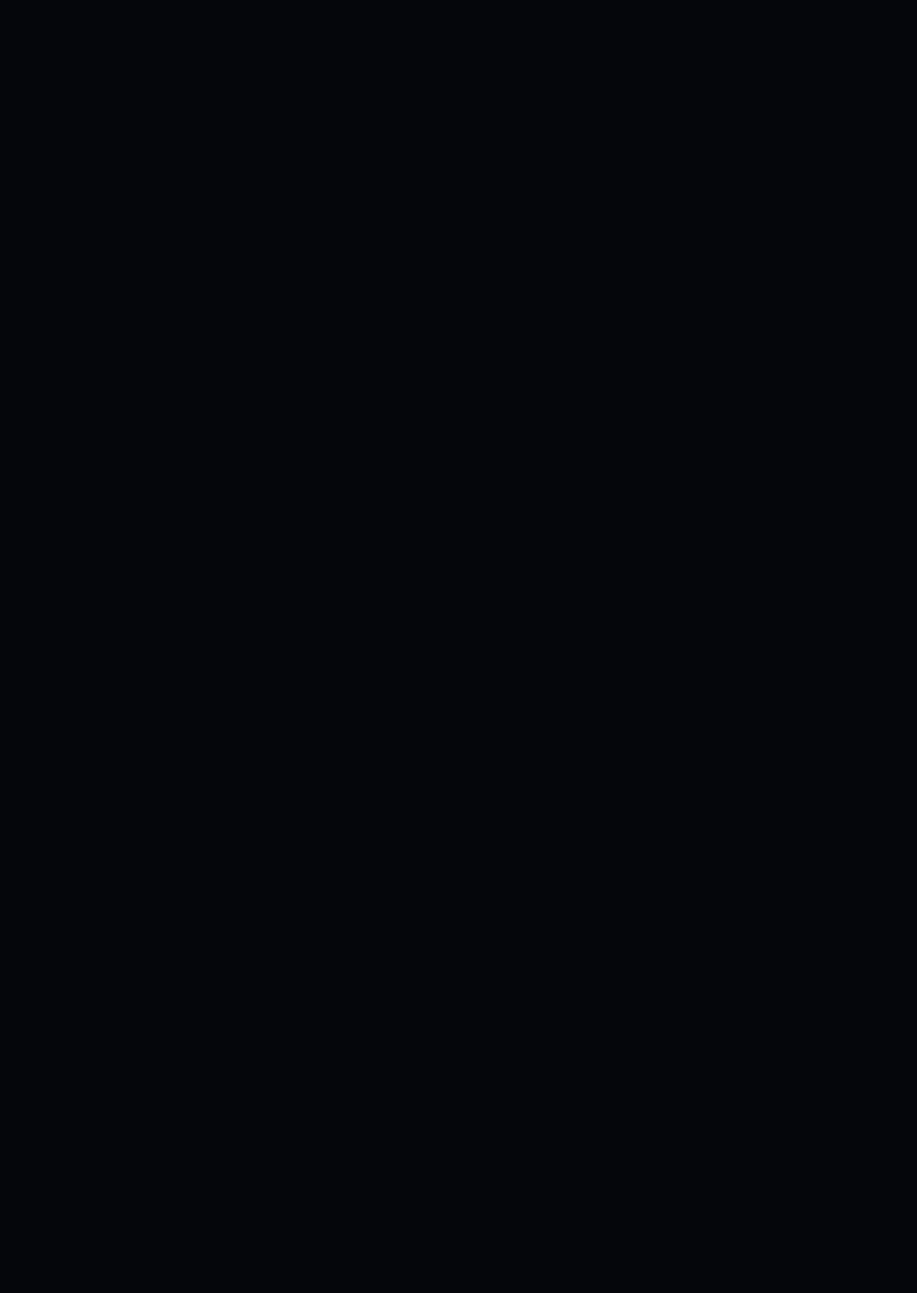
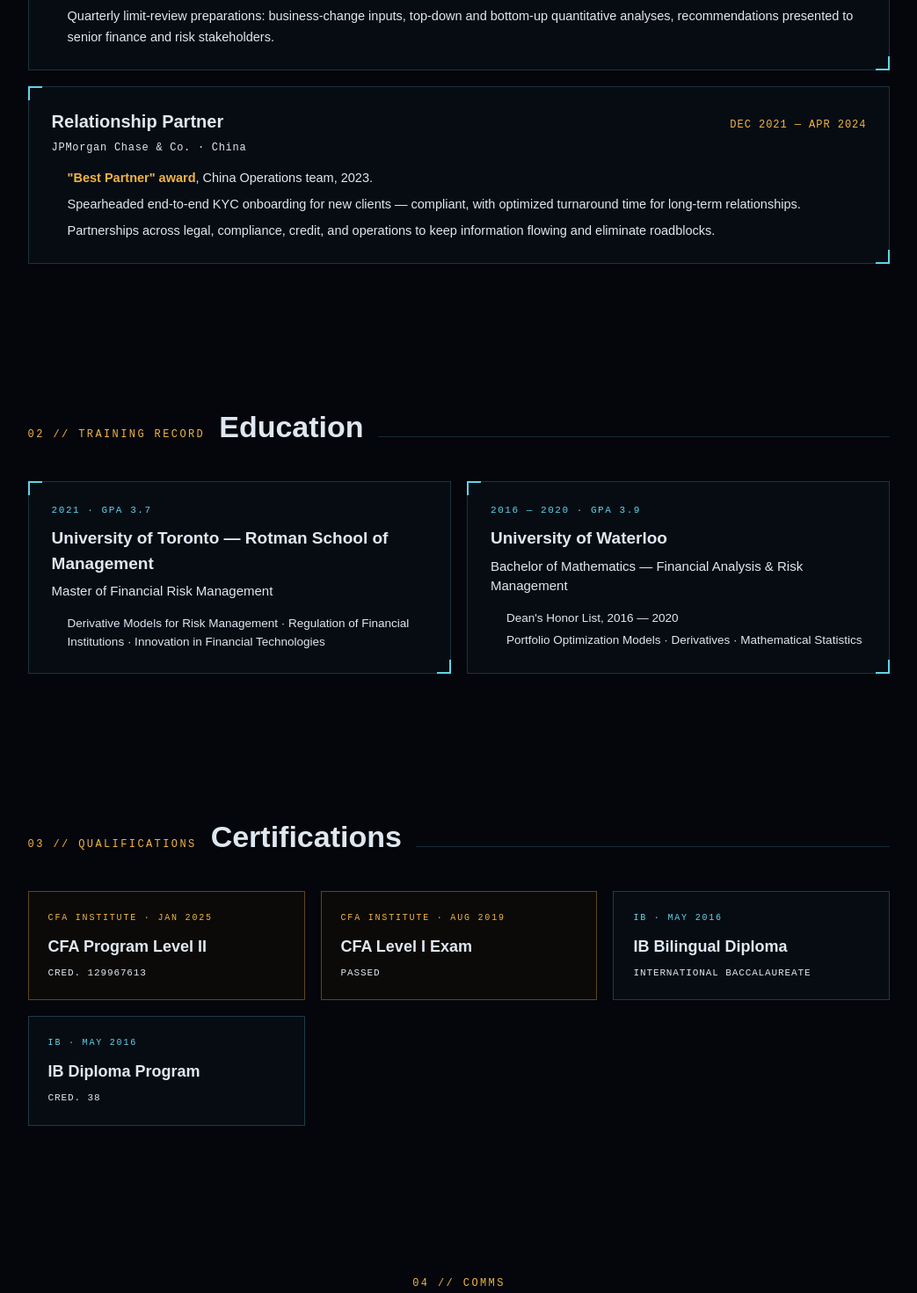
Before and after one commit to DanielZFLiu/bro, a SvelteKit app: page / in a window 1280 px wide. Shown: the part 1320-2790 px from the top of the page at 88% size, without its empty margins (118-1161 px from the left). Before the commit the page ends 862 px from the top, so only its background shows below. Built offline with nearby package versions, Linux system fonts and the light colour scheme.

Commit message:
+ experience, education, certifications, comms sections

```diff
--- /dev/null
+++ b/src/lib/sections/Certifications.svelte
@@ -0,0 +1,76 @@
+<script lang="ts">
+	import { certs } from '../profile';
+	import SectionHeading from './SectionHeading.svelte';
+</script>
+
+<section id="certs">
+	<SectionHeading index="03" tag="QUALIFICATIONS" title="Certifications" />
+	<div class="cards">
+		{#each certs as cert (cert.title)}
+			<article class={cert.tone}>
+				<div class="issuer">{cert.issuer}</div>
+				<h3>{cert.title}</h3>
+				<div class="detail">{cert.detail}</div>
+			</article>
+		{/each}
+	</div>
+</section>
+
+<style lang="scss">
+	@use '../../styles/mixins' as *;
+
+	section {
+		padding: 80px 7vw;
+		max-width: 1160px;
+		margin: 0 auto;
+
+		@include below($bp-md) {
+			padding: 56px 6vw;
+		}
+	}
+
+	.cards {
+		display: grid;
+		grid-template-columns: repeat(auto-fit, minmax(min(240px, 100%), 1fr));
+		gap: 18px;
+	}
+
+	article {
+		padding: 22px;
+
+		&.amber {
+			border: 1px solid rgb(240 180 69 / 0.35);
+			background: rgb(20 15 6 / 0.5);
+
+			.issuer {
+				color: var(--color-amber);
+			}
+		}
+
+		&.cyan {
+			border: 1px solid rgb(110 200 230 / 0.25);
+			background: rgb(9 14 23 / 0.72);
+
+			.issuer {
+				color: var(--color-cyan);
+			}
+		}
+	}
+
+	.issuer {
+		@include mono-label(10px, 0.18em);
+		margin-bottom: 12px;
+	}
+
+	h3 {
+		font-family: var(--font-display);
+		font-weight: 600;
+		font-size: 18px;
+		margin: 0 0 8px;
+	}
+
+	.detail {
+		@include mono-label(11px, 0.08em);
+		color: var(--color-dim);
+	}
+</style>
--- /dev/null
+++ b/src/lib/sections/Comms.svelte
@@ -0,0 +1,83 @@
+<script lang="ts">
+	import { comms } from '../profile';
+</script>
+
+<section id="comms">
+	<div class="tag">04 // COMMS</div>
+	<h2>Open a channel</h2>
+	<p>{comms.blurb}</p>
+	<div class="links">
+		<a class="primary" href="mailto:{comms.email}">✉ {comms.email.toUpperCase()}</a>
+		<a class="secondary" href={comms.linkedin} target="_blank" rel="noopener external"
+			>LINKEDIN ↗</a
+		>
+	</div>
+</section>
+
+<style lang="scss">
+	@use '../../styles/mixins' as *;
+
+	section {
+		padding: 90px 7vw 70px;
+		max-width: 760px;
+		margin: 0 auto;
+		text-align: center;
+
+		@include below($bp-md) {
+			padding: 60px 6vw 50px;
+		}
+	}
+
+	.tag {
+		@include mono-label(12px, 0.2em);
+		color: var(--color-amber);
+		margin-bottom: 14px;
+	}
+
+	h2 {
+		font-family: var(--font-display);
+		font-weight: 700;
+		font-size: clamp(30px, 5vw, 38px);
+		margin: 0 0 12px;
+	}
+
+	p {
+		color: var(--color-slate);
+		font-size: 16px;
+		margin: 0 0 32px;
+	}
+
+	.links {
+		display: flex;
+		justify-content: center;
+		flex-wrap: wrap;
+		gap: 14px;
+	}
+
+	a {
+		@include mono-label(13px, 0.08em);
+		padding: 13px 24px;
+		overflow-wrap: anywhere;
+	}
+
+	.primary {
+		border: 1px solid var(--color-cyan);
+		color: var(--color-cyan);
+		background: rgb(98 211 232 / 0.06);
+
+		&:hover {
+			background: rgb(98 211 232 / 0.16);
+			color: var(--color-cyan-bright);
+		}
+	}
+
+	.secondary {
+		border: 1px solid rgb(143 161 179 / 0.4);
+		color: var(--color-steel);
+
+		&:hover {
+			border-color: var(--color-cyan);
+			color: var(--color-cyan-bright);
+		}
+	}
+</style>
--- /dev/null
+++ b/src/lib/sections/Education.svelte
@@ -0,0 +1,82 @@
+<script lang="ts">
+	import { schools } from '../profile';
+	import SectionHeading from './SectionHeading.svelte';
+</script>
+
+<section id="edu">
+	<SectionHeading index="02" tag="TRAINING RECORD" title="Education" />
+	<div class="cards">
+		{#each schools as school (school.name)}
+			<article>
+				<div class="meta">{school.meta}</div>
+				<h3>{school.name}</h3>
+				<div class="degree">{school.degree}</div>
+				<ul>
+					{#each school.notes as note (note)}
+						<li>{note}</li>
+					{/each}
+				</ul>
+			</article>
+		{/each}
+	</div>
+</section>
+
+<style lang="scss">
+	@use '../../styles/mixins' as *;
+
+	section {
+		padding: 80px 7vw;
+		max-width: 1160px;
+		margin: 0 auto;
+
+		@include below($bp-md) {
+			padding: 56px 6vw;
+		}
+	}
+
+	.cards {
+		display: grid;
+		grid-template-columns: repeat(auto-fit, minmax(min(320px, 100%), 1fr));
+		gap: 18px;
+	}
+
+	article {
+		@include corner-brackets;
+		border: 1px solid rgb(110 200 230 / 0.2);
+		background: rgb(9 14 23 / 0.72);
+		padding: 24px 26px;
+
+		@include below($bp-sm) {
+			padding: 18px 16px;
+		}
+	}
+
+	.meta {
+		@include mono-label(11px, 0.14em);
+		color: var(--color-cyan);
+		margin-bottom: 10px;
+	}
+
+	h3 {
+		font-family: var(--font-display);
+		font-weight: 600;
+		font-size: 19px;
+		margin: 0 0 6px;
+	}
+
+	.degree {
+		color: var(--color-steel);
+		font-size: 15px;
+		margin-bottom: 14px;
+	}
+
+	ul {
+		margin: 0;
+		padding-left: 18px;
+		color: var(--color-slate);
+		font-size: 13.5px;
+		line-height: 1.6;
+		display: grid;
+		gap: 4px;
+	}
+</style>
--- /dev/null
+++ b/src/lib/sections/Experience.svelte
@@ -0,0 +1,91 @@
+<script lang="ts">
+	import { jobs } from '../profile';
+	import SectionHeading from './SectionHeading.svelte';
+</script>
+
+<section id="exp">
+	<SectionHeading index="01" tag="MISSION LOG" title="Experience" />
+	<div class="cards">
+		{#each jobs as job (job.title)}
+			<article>
+				<div class="head">
+					<h3>{job.title}</h3>
+					<span class="period">{job.period}</span>
+				</div>
+				<div class="org">{job.org}</div>
+				<ul>
+					{#each job.bullets as bullet (bullet)}
+						<!-- eslint-disable-next-line svelte/no-at-html-tags -- static in-repo copy, never user input -->
+						<li>{@html bullet}</li>
+					{/each}
+				</ul>
+			</article>
+		{/each}
+	</div>
+</section>
+
+<style lang="scss">
+	@use '../../styles/mixins' as *;
+
+	section {
+		padding: 80px 7vw;
+		max-width: 1160px;
+		margin: 0 auto;
+
+		@include below($bp-md) {
+			padding: 56px 6vw;
+		}
+	}
+
+	.cards {
+		display: grid;
+		gap: 18px;
+	}
+
+	article {
+		@include corner-brackets;
+		border: 1px solid rgb(110 200 230 / 0.2);
+		background: rgb(9 14 23 / 0.72);
+		padding: 24px 26px;
+
+		@include below($bp-sm) {
+			padding: 18px 16px;
+		}
+	}
+
+	.head {
+		display: flex;
+		flex-wrap: wrap;
+		align-items: baseline;
+		gap: 8px 18px;
+		justify-content: space-between;
+	}
+
+	h3 {
+		font-family: var(--font-display);
+		font-weight: 600;
+		font-size: 20px;
+		margin: 0;
+	}
+
+	.period {
+		@include mono-label(12px, 0.08em);
+		color: var(--color-amber);
+	}
+
+	.org {
+		@include mono-label(12px, 0.06em);
+		color: var(--color-slate);
+		margin: 6px 0 14px;
+	}
+
+	ul {
+		margin: 0;
+		padding-left: 18px;
+		color: var(--color-steel);
+		font-size: 14.5px;
+		line-height: 1.65;
+		display: grid;
+		gap: 6px;
+	}
+</style>
--- /dev/null
+++ b/src/lib/sections/SectionHeading.svelte
@@ -0,0 +1,40 @@
+<script lang="ts">
+	let { index, tag, title }: { index: string; tag: string; title: string } = $props();
+</script>
+
+<div class="heading">
+	<span class="tag">{index} // {tag}</span>
+	<h2>{title}</h2>
+	<div class="rule"></div>
+</div>
+
+<style lang="scss">
+	@use '../../styles/mixins' as *;
+
+	.heading {
+		display: flex;
+		align-items: baseline;
+		flex-wrap: wrap;
+		gap: 8px 16px;
+		margin-bottom: 36px;
+	}
+
+	.tag {
+		@include mono-label(12px, 0.2em);
+		color: var(--color-amber);
+	}
+
+	h2 {
+		font-family: var(--font-display);
+		font-weight: 700;
+		font-size: clamp(26px, 4vw, 34px);
+		margin: 0;
+	}
+
+	.rule {
+		flex: 1;
+		height: 1px;
+		background: rgb(110 200 230 / 0.18);
+		min-width: 60px;
+	}
+</style>
--- a/src/routes/+page.svelte
+++ b/src/routes/+page.svelte
@@ -1,6 +1,10 @@
 <script lang="ts">
 	import SiteHeader from '$lib/sections/SiteHeader.svelte';
 	import Hero from '$lib/sections/Hero.svelte';
+	import Experience from '$lib/sections/Experience.svelte';
+	import Education from '$lib/sections/Education.svelte';
+	import Certifications from '$lib/sections/Certifications.svelte';
+	import Comms from '$lib/sections/Comms.svelte';
 	import SiteFooter from '$lib/sections/SiteFooter.svelte';
 </script>
 
@@ -15,5 +19,9 @@
 <SiteHeader muted={false} onreplay={() => {}} ontogglemute={() => {}} />
 <main>
 	<Hero introDone={true} />
+	<Experience />
+	<Education />
+	<Certifications />
+	<Comms />
 </main>
 <SiteFooter />
```
